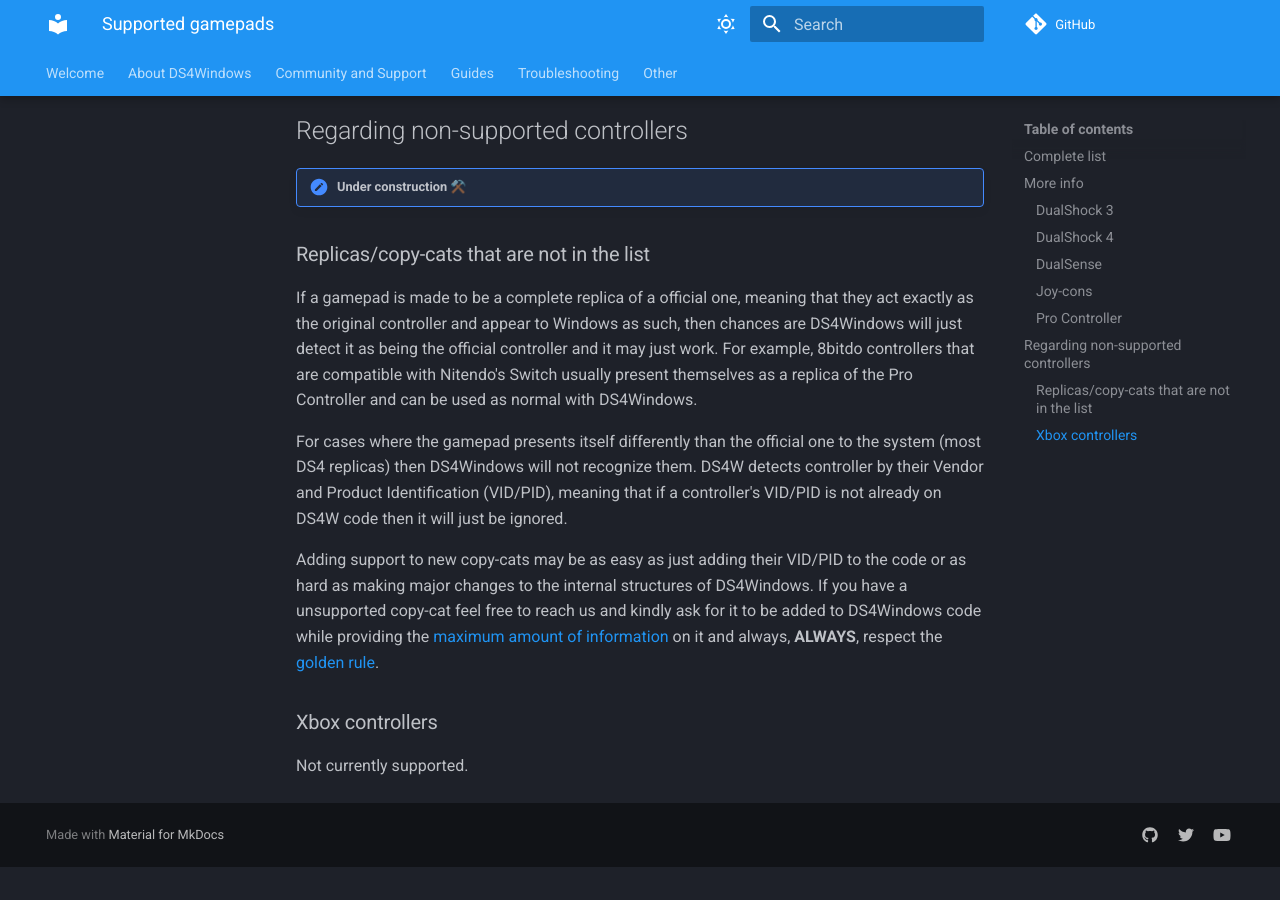
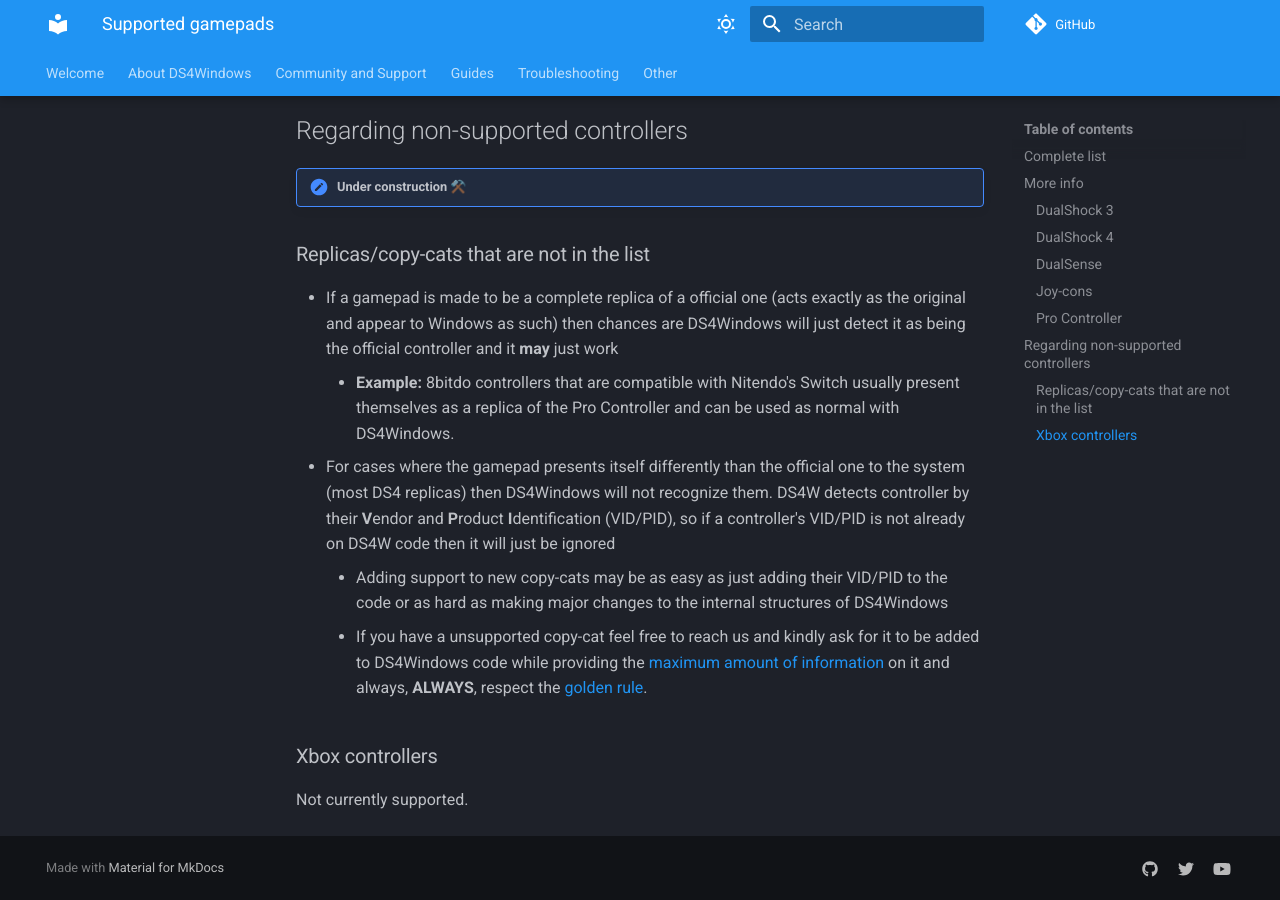
Before and after one commit to CircumSpector/DS4WDocs, an MkDocs documentation site: the page built from docs/About-DS4Windows/supported-gamepads.md, in a window 1280 px wide and 900 px high, scrolled down 3530 px. Built offline with MkDocs 1.6.1 and Material for MkDocs 9.7.7, drawn with Linux system fonts in a browser that asks for light colours; comment, search, counter and statistics services are not loaded; before the commit the page ends 4397 px from its top, so only the background shows below that.

Commit message:
Organized section with info on 3rd party controller support

```diff
--- a/docs/About-DS4Windows/supported-gamepads.md
+++ b/docs/About-DS4Windows/supported-gamepads.md
@@ -88,11 +88,11 @@
 
 ### Replicas/copy-cats that are not in the list
 
-If a gamepad is made to be a complete replica of a official one, meaning that they act exactly as the original controller and appear to Windows as such, then chances are DS4Windows will just detect it as being the official controller and it may just work. For example, 8bitdo controllers that are compatible with Nitendo's Switch usually present themselves as a replica of the Pro Controller and can be used as normal with DS4Windows.
-
-For cases where the gamepad presents itself differently than the official one to the system (most DS4 replicas) then DS4Windows will not recognize them. DS4W detects controller by their Vendor and Product Identification (VID/PID), meaning that if a controller's VID/PID is not already on DS4W code then it will just be ignored.
-
-Adding support to new copy-cats may be as easy as just adding their VID/PID to the code or as hard as making major changes to the internal structures of DS4Windows. If you have a unsupported copy-cat feel free to reach us and kindly ask for it to be added to DS4Windows code while providing the [maximum amount of information]() on it and always, **ALWAYS**, respect the [golden rule]().
+- If a gamepad is made to be a complete replica of a official one (acts exactly as the original and appear to Windows as such) then chances are DS4Windows will just detect it as being the official controller and it __may__ just work
+    - __Example:__ 8bitdo controllers that are compatible with Nitendo's Switch usually present themselves as a replica of the Pro Controller and can be used as normal with DS4Windows.
+- For cases where the gamepad presents itself differently than the official one to the system (most DS4 replicas) then DS4Windows will not recognize them. DS4W detects controller by their **V**endor and **P**roduct **I**dentification (VID/PID), so if a controller's VID/PID is not already on DS4W code then it will just be ignored
+    - Adding support to new copy-cats may be as easy as just adding their VID/PID to the code or as hard as making major changes to the internal structures of DS4Windows
+    - If you have a unsupported copy-cat feel free to reach us and kindly ask for it to be added to DS4Windows code while providing the [maximum amount of information]() on it and always, **ALWAYS**, respect the [golden rule]().
 
 ### Xbox controllers
 
```
